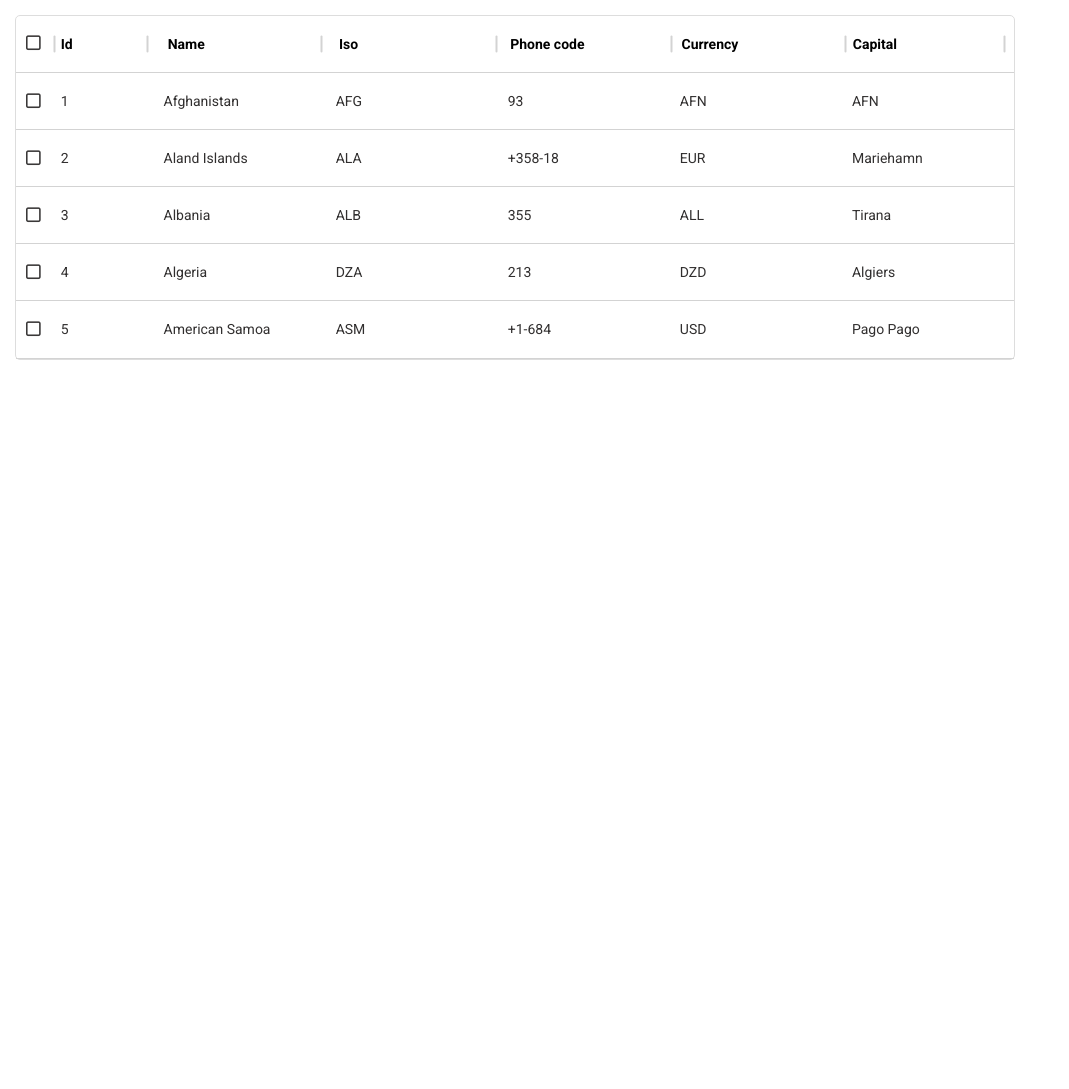
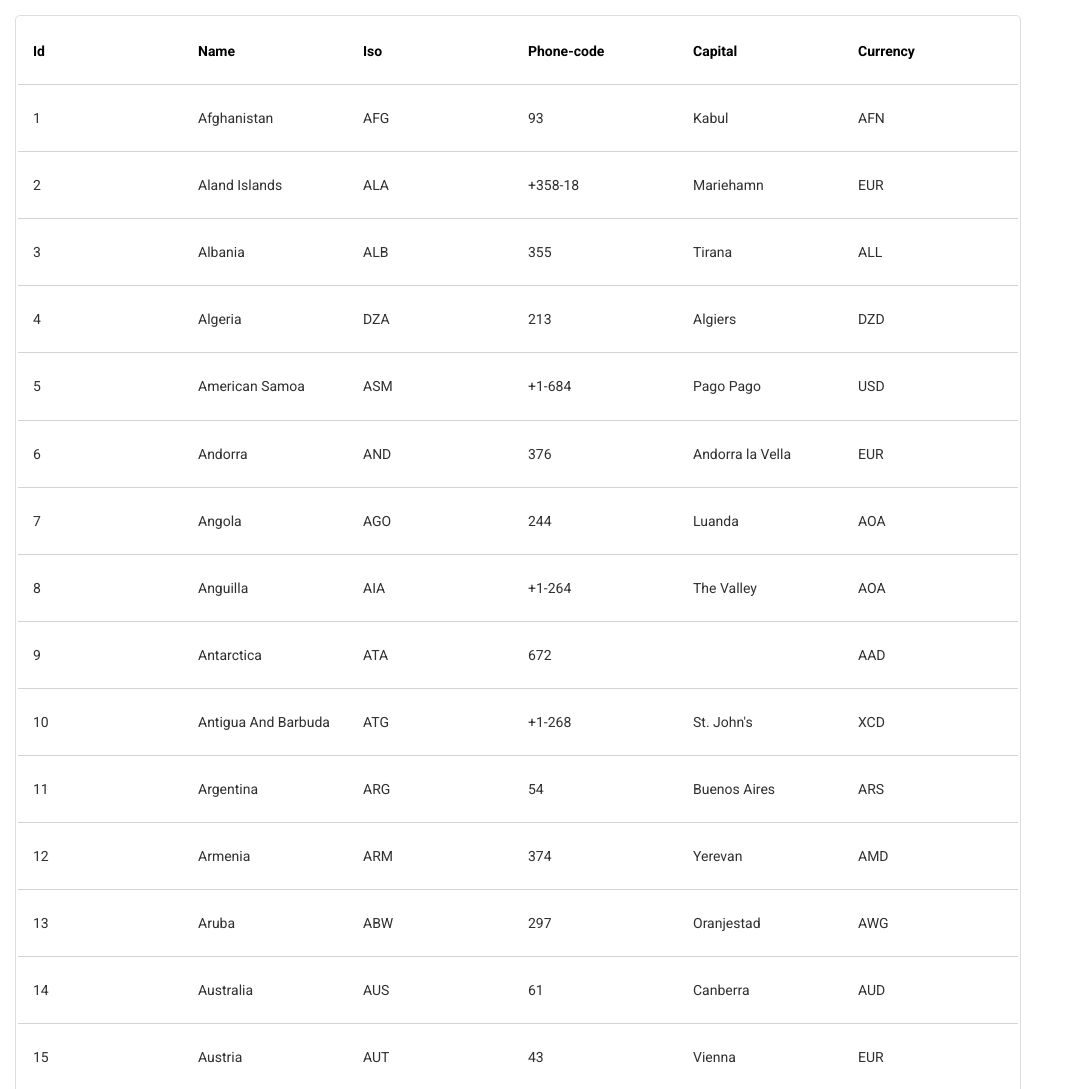
Before and after one commit to ira-alchynska/table-task, a plain HTML site: page index.html in a window 1280 px wide. Shown: the top 1089 px of the page, without its empty margins (0-1069 px from the left). Before the commit the page ends 800 px from the top, so only its background shows below. Drawn offline with Linux system fonts and the light colour scheme.

Commit message:
tabel-js

```diff
--- /dev/null
+++ b/checkbox.js
@@ -0,0 +1,8 @@
+const checkedAll = (myCheckbox) => {
+  const checkboxes = document.querySelectorAll("input[type = 'checkbox']");
+  const isChecked = myCheckbox.checked === true;
+  console.log(isChecked);
+  checkboxes.forEach((checkbox) => {
+    checkbox.checked = isChecked;
+  });
+};
--- a/css/styles.css
+++ b/css/styles.css
@@ -32,7 +32,7 @@ img {
   height: auto;
 }
 
-.table {
+#table {
   display: table;
   border: 1px solid #dddddd;
   border-radius: 5px;
@@ -40,7 +40,6 @@ img {
   font-family: "Roboto", sans-serif;
   font-size: 14px;
   width: 1000px;
-
 }
 
 .header-row {
@@ -49,28 +48,27 @@ img {
   justify-content: center;
   align-items: baseline;
   text-align: left;
+  padding:5px;
   border-bottom: 1px solid lightgrey;
   font-weight: 700;
+  width: 1000px;
 }
 
-.content-item {
-  width: 100px;
-}
-
- .id-column{
-  width: 60px;
-  padding: 20px 10px;
-  text-align: left;
-}
-
-.id-row {
+div.id-column {
   width: 60px;
   padding: 20px 10px;
   text-align: left;
   margin-right: 75px;
 }
 
-.content-list {
+div.id-column-header {
+  width: 60px;
+  padding: 20px 10px;
+  text-align: left;
+}
+
+.table-row {
+  padding: 5px;
   display: flex;
   justify-content: center;
   align-items: center;
@@ -79,19 +77,19 @@ img {
   color: rgb(49, 47, 47);
 }
 
-.content-list:hover,
-.content-list:focus {
+.table-row:hover,
+.table-row:focus {
   background-color: lightgray;
 }
 
-.content-item,
-.header-item {
+.table-column,
+.header-column {
   padding: 20px 10px;
   text-align: left;
   width: 100%;
 }
 
- .id::before {
+.id::before {
   content: "";
   position: absolute;
   left: 30px;
@@ -198,14 +196,33 @@ img {
 }
 
 .hidden:hover {
-opacity: 1;
+  opacity: 1;
 }
 
-.fa-square{
+.checkbox {
   margin-left: 10px;
   margin-right: 10px;
   color: #3a3838;
-  width: 17px;
-  height: 17px;
-  font-size: larger;
+  cursor: pointer;
 }
+
+
+
+
+
+
+ /* #table {
+   display: block;
+   margin-top: 20px;
+
+ }
+
+ th,td {
+   border:1px solid black;
+   padding: 5px;
+ }
+
+ button{
+   display: inline-block;
+   padding: 10px, 20px;
+ } */
--- a/index.html
+++ b/index.html
@@ -11,92 +11,101 @@
     <link rel="stylesheet" href="./css/normalize.css" />
     <link rel="stylesheet" href="./css/styles.css" />
     <title>Table-task</title>
-    <script src="https://kit.fontawesome.com/aa6f3bfe37.js" crossorigin="anonymous"></script>
+    <script
+      src="https://kit.fontawesome.com/aa6f3bfe37.js"
+      crossorigin="anonymous"
+    ></script>
   </head>
   <body>
     <div class="wrapper">
-      <div class="table">
-        <div class="header-row">
-          <i class="far fa-square"></i>
-            <div class="id-column id">Id</div>
+      <div id="table">
+        <!-- <div class="header-row">
+          <input
+            type="checkbox"
+            class="checkbox"
+            onchange="checkedAll(this)"
+          />
+          <div class="header-column id-column-header id">Id</div>
           <div class="hidden">
             <i class="fas fa-arrow-up"></i>
             <i class="fas fa-ellipsis-v"></i>
           </div>
-            <div class="header-item name">Name</div>
-            <div class="hidden">
+          <div class="header-column name">Name</div>
+          <div class="hidden">
             <i class="fas fa-arrow-up"></i>
             <i class="fas fa-ellipsis-v"></i>
           </div>
-            <div class="header-item iso">Iso</div>
-            <div class="hidden">
+          <div class="header-column iso">Iso</div>
+          <div class="hidden">
             <i class="fas fa-arrow-up"></i>
             <i class="fas fa-ellipsis-v"></i>
           </div>
-            <div class="header-item phone-code">Phone code</div>
-            <div class="hidden">
+          <div class="header-column phone-code">Phone code</div>
+          <div class="hidden">
             <i class="fas fa-arrow-up"></i>
             <i class="fas fa-ellipsis-v"></i>
           </div>
-            <div class="header-item currency">Currency</div>
-            <div class="hidden">
+          <div class="header-column currency">Currency</div>
+          <div class="hidden">
             <i class="fas fa-arrow-up"></i>
             <i class="fas fa-ellipsis-v"></i>
           </div>
-            <div class="header-item capital">Capital</div>
-            <div class="hidden">
+          <div class="header-column capital">Capital</div>
+          <div class="hidden">
             <i class="fas fa-arrow-up"></i>
             <i class="fas fa-ellipsis-v"></i>
           </div>
         </div>
-        <div class="content-box">
-          <div class="content-list list">
-            <i class="far fa-square"></i>
-            <div class=" id-row">1</div>
-            <div class="content-item">Afghanistan</div>
-            <div class="content-item">AFG</div>
-            <div class="content-item">93</div>
-            <div class="content-item">AFN</div>
-            <div class="content-item">AFN</div>
+        <div class="tabel-body">
+          <div class="table-row list">
+            <input type="checkbox" class="checkbox" />
+            <div class="table-column id-column">1</div>
+            <div class="table-column">Afghanistan</div>
+            <div class="table-column">AFG</div>
+            <div class="table-column">93</div>
+            <div class="table-column">AFN</div>
+            <div class="table-column">AFN</div>
           </div>
-          <div class="content-list list">
-            <i class="far fa-square"></i>
-            <div class="id-row">2</div>
-            <div class="content-item">Aland Islands</div>
-            <div class="content-item">ALA</div>
-            <div class="content-item">+358-18</div>
-            <div class="content-item">EUR</div>
-            <div class="content-item">Mariehamn</div>
+          <div class="table-row list">
+            <input type="checkbox" class="checkbox" />
+            <div class="table-column id-column">2</div>
+            <div class="table-column">Aland Islands</div>
+            <div class="table-column">ALA</div>
+            <div class="table-column">+358-18</div>
+            <div class="table-column">EUR</div>
+            <div class="table-column">Mariehamn</div>
           </div>
-          <div class="content-list list">
-            <i class="far fa-square"></i>
-            <div class="id-row">3</div>
-            <div class="content-item">Albania</div>
-            <div class="content-item">ALB</div>
-            <div class="content-item">355</div>
-            <div class="content-item">ALL</div>
-            <div class="content-item">Tirana</div>
+          <div class="table-row list">
+            <input type="checkbox" class="checkbox" />
+            <div class="table-column id-column">3</div>
+            <div class="table-column">Albania</div>
+            <div class="table-column">ALB</div>
+            <div class="table-column">355</div>
+            <div class="table-column">ALL</div>
+            <div class="table-column">Tirana</div>
           </div>
-          <div class="content-list list">
-            <i class="far fa-square"></i>
-            <div class="id-row">4</div>
-            <div class="content-item">Algeria</div>
-            <div class="content-item">DZA</div>
-            <div class="content-item">213</div>
-            <div class="content-item">DZD</div>
-            <div class="content-item">Algiers</div>
+          <div class="table-row list">
+            <input type="checkbox" class="checkbox" />
+            <div class="table-column id-column">4</div>
+            <div class="table-column">Algeria</div>
+            <div class="table-column">DZA</div>
+            <div class="table-column">213</div>
+            <div class="table-column">DZD</div>
+            <div class="table-column">Algiers</div>
           </div>
-          <div class="content-list list">
-            <i class="far fa-square"></i>
-            <div class="id-row">5</div>
-            <div class="content-item">American Samoa</div>
-            <div class="content-item">ASM</div>
-            <div class="content-item">+1-684</div>
-            <div class="content-item">USD</div>
-            <div class="content-item">Pago Pago</div>
+          <div class="table-row list">
+            <input type="checkbox" class="checkbox" />
+            <div class="table-column id-column">5</div>
+            <div class="table-column">American Samoa</div>
+            <div class="table-column">ASM</div>
+            <div class="table-column">+1-684</div>
+            <div class="table-column">USD</div>
+            <div class="table-column">Pago Pago</div>
           </div>
-        </div>
+        </div> -->
       </div>
     </div>
+    <script src="./checkbox.js"></script>
+    <script src="./table.js"></script>
   </body>
 </html>
--- /dev/null
+++ b/table.js
@@ -0,0 +1,211 @@
+const countries = [
+  {
+    id: 1,
+    name: "Afghanistan",
+    iso3: "AFG",
+    phone_code: "93",
+    capital: "Kabul",
+    currency: "AFN",
+  },
+  {
+    id: 2,
+    name: "Aland Islands",
+    iso3: "ALA",
+    phone_code: "+358-18",
+    capital: "Mariehamn",
+    currency: "EUR",
+  },
+  {
+    id: 3,
+    name: "Albania",
+    iso3: "ALB",
+    phone_code: "355",
+    capital: "Tirana",
+    currency: "ALL",
+  },
+  {
+    id: 4,
+    name: "Algeria",
+    iso3: "DZA",
+    phone_code: "213",
+    capital: "Algiers",
+    currency: "DZD",
+  },
+  {
+    id: 5,
+    name: "American Samoa",
+    iso3: "ASM",
+    phone_code: "+1-684",
+    capital: "Pago Pago",
+    currency: "USD",
+  },
+  {
+    id: 6,
+    name: "Andorra",
+    iso3: "AND",
+    phone_code: "376",
+    capital: "Andorra la Vella",
+    currency: "EUR",
+  },
+  {
+    id: 7,
+    name: "Angola",
+    iso3: "AGO",
+    phone_code: "244",
+    capital: "Luanda",
+    currency: "AOA",
+  },
+  {
+    id: 8,
+    name: "Anguilla",
+    iso3: "AIA",
+    phone_code: "+1-264",
+    capital: "The Valley",
+    currency: "AOA",
+  },
+  {
+    id: 9,
+    name: "Antarctica",
+    iso3: "ATA",
+    phone_code: "672",
+    capital: "",
+    currency: "AAD",
+  },
+  {
+    id: 10,
+    name: "Antigua And Barbuda",
+    iso3: "ATG",
+    phone_code: "+1-268",
+    capital: "St. John's",
+    currency: "XCD",
+  },
+  {
+    id: 11,
+    name: "Argentina",
+    iso3: "ARG",
+    phone_code: "54",
+    capital: "Buenos Aires",
+    currency: "ARS",
+  },
+  {
+    id: 12,
+    name: "Armenia",
+    iso3: "ARM",
+    phone_code: "374",
+    capital: "Yerevan",
+    currency: "AMD",
+  },
+  {
+    id: 13,
+    name: "Aruba",
+    iso3: "ABW",
+    phone_code: "297",
+    capital: "Oranjestad",
+    currency: "AWG",
+  },
+  {
+    id: 14,
+    name: "Australia",
+    iso3: "AUS",
+    phone_code: "61",
+    capital: "Canberra",
+    currency: "AUD",
+  },
+  {
+    id: 15,
+    name: "Austria",
+    iso3: "AUT",
+    phone_code: "43",
+    capital: "Vienna",
+    currency: "EUR",
+  },
+  {
+    id: 16,
+    name: "Azerbaijan",
+    iso3: "AZE",
+    phone_code: "994",
+    capital: "Baku",
+    currency: "AZN",
+  },
+  {
+    id: 17,
+    name: "Bahamas The",
+    iso3: "BHS",
+    phone_code: "+1-242",
+    capital: "Nassau",
+    currency: "BSD",
+  },
+  {
+    id: 18,
+    name: "Bahrain",
+    iso3: "BHR",
+    phone_code: "973",
+    capital: "Manama",
+    currency: "BHD",
+  },
+  {
+    id: 19,
+    name: "Bangladesh",
+    iso3: "BGD",
+    phone_code: "880",
+    capital: "Dhaka",
+    currency: "BDT",
+  },
+  {
+    id: 20,
+    name: "Barbados",
+    iso3: "BRB",
+    phone_code: "+1-246",
+    capital: "Bridgetown",
+    currency: "BBD",
+  },
+];
+
+let myTable = document.querySelector("#table");
+
+const headers = ["Id", "Name", "Iso", "Phone-code", "Capital", "Currency"];
+
+const createTable = () => {
+  let table = document.createElement("table");
+  let headerRow = document.createElement("tr");
+  headerRow.classList.add("header-row");
+
+  headers.forEach((headerText) => {
+    let headerColumn = document.createElement("th");
+    headerColumn.classList.add("header-column");
+    // let buttonArrow = document.createElement("button")
+    // buttonArrow.type = ("button")
+
+    let textNode = document.createTextNode(headerText);
+
+    headerColumn.appendChild(textNode);
+    headerRow.appendChild(headerColumn);
+    // buttonArrow.appendChild(headerColumn)
+  });
+
+  table.appendChild(headerRow);
+
+  countries.forEach((country) => {
+    let tableRow = document.createElement("tr");
+    tableRow.classList.add("table-row");
+
+    Object.values(country).forEach((text) => {
+      let tableColumn = document.createElement("td");
+      tableColumn.classList.add("table-column");
+
+      let textNode = document.createTextNode(text);
+
+      tableColumn.appendChild(textNode);
+      tableRow.appendChild(tableColumn);
+    });
+
+    table.appendChild(tableRow);
+  });
+
+  myTable.appendChild(table);
+};
+createTable();
+
+    // let input = document.createElement('input');
+    // input.type= 'checkbox';
+    // tableRow.appendChild(input)
```
